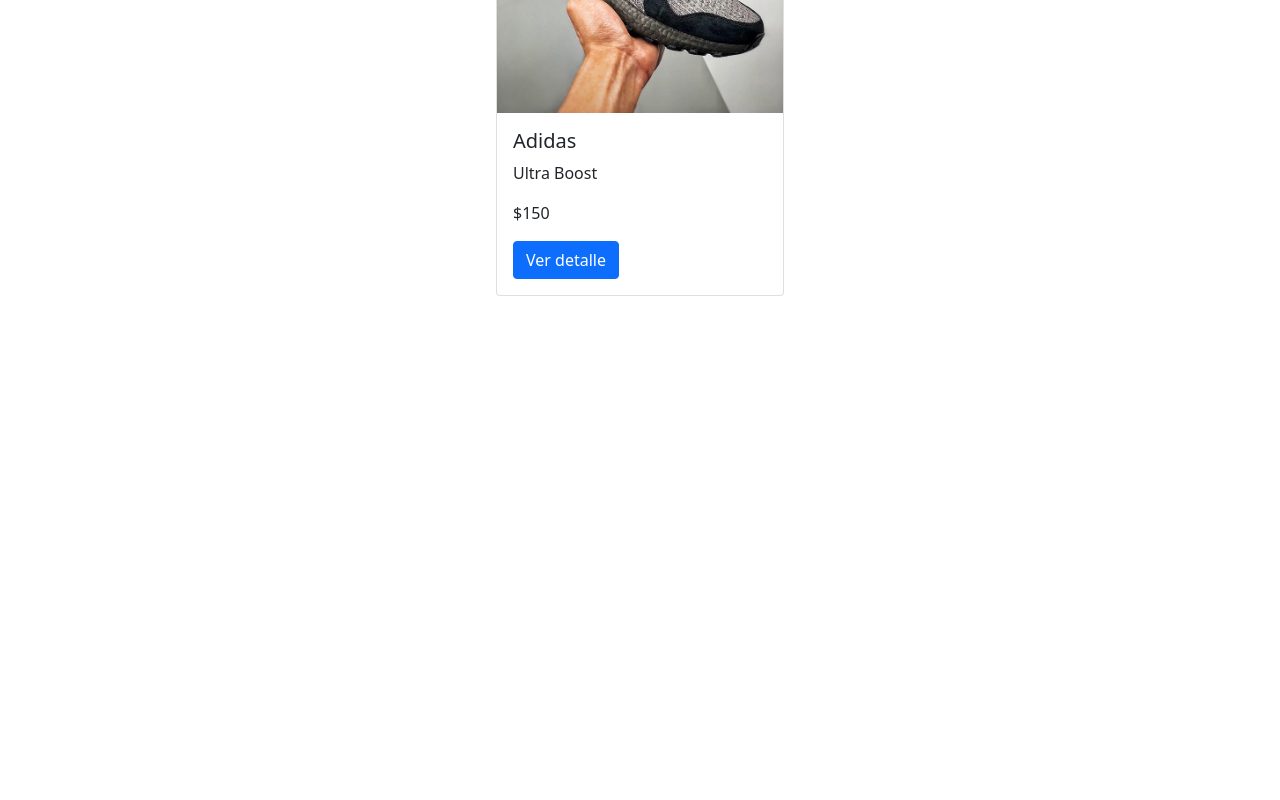
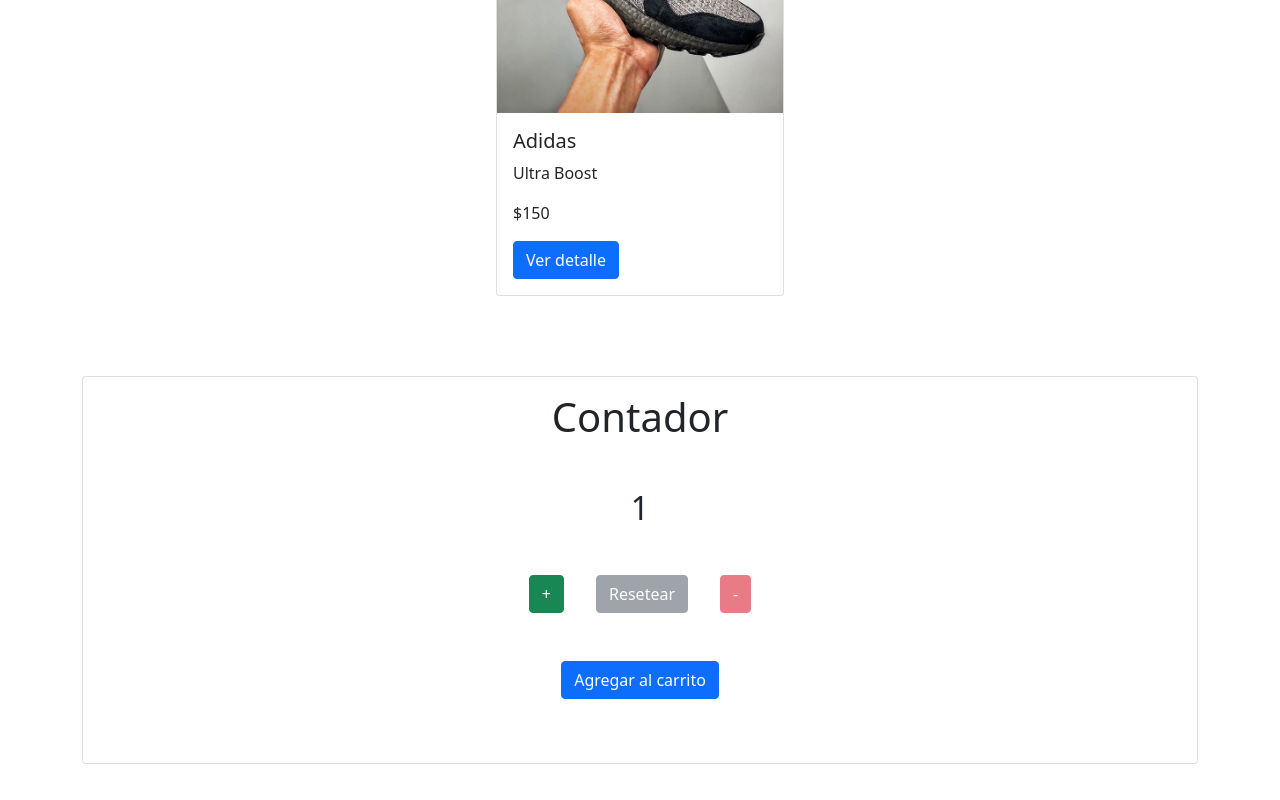
Before and after one commit to elvislevy/My-App-Elvis-Levy, a React (Create React App) app: page / in a window 1280 px wide. Shown: the part 2161-2961 px from the top of the page. Before the commit the page ends 2489 px from the top, so only its background shows below. Built offline with nearby package versions, Linux system fonts and the light colour scheme.

Commit message:
All the corrections have been done

```diff
--- a/src/App.js
+++ b/src/App.js
@@ -1,6 +1,7 @@
 import './App.css';
 import Navigator from './components/Navigator';
 import ItemListContainer from './components/ItemListContainer';
+
 
 
 function App() {
--- a/src/components/ItemCount.js
+++ b/src/components/ItemCount.js
@@ -4,29 +4,32 @@ import React,{useState} from "react";
 
 function ItemCount ({stock,initial, onAdd}) {
 
-    const [cantidad, setCantidad] = useState(minimo);
+    const [amount, setAmount] = useState(initial);
 
 
     const suma = () => {
-        (cantidad < disponible) && setCantidad(cantidad + 1)
+        (amount < stock) && setAmount(amount + 1)
     }
     const resta = () => {
-        (cantidad > minimo) && setCantidad(cantidad - 1)
+        (amount > initial) && setAmount(amount - 1)
     }
     const reset = () => {
-        setCantidad(minimo)
+        setAmount(initial)
     }
 
     return(
         <div className="container my-5">
             <div className="card text-center my-5">
                 <div className="card-body">
-                    <h1> Contador</h1>
+                    <h1>Contador</h1>
                     <div className="my-5">
-                        <h2 className="my-5">{cantidad}</h2>
+                        <h2 className="my-5">{amount}</h2>
                         <button className="btn btn-success mx-3" onClick={suma}> + </button>
-                        <button className="btn btn-secondary mx-3" onClick={reset} disabled={cantidad === minimo}> Resetear </button>
-                        <button className="btn btn-danger mx-3" onClick={resta} disabled={cantidad === minimo}> - </button>
+                        <button className="btn btn-secondary mx-3" onClick={reset} disabled={amount === initial}> Resetear </button>
+                        <button className="btn btn-danger mx-3" onClick={resta} disabled={amount === initial}> - </button>
+                    </div>
+                    <div className="my-5">
+                        <button className="btn btn-primary mx-3" onClick={() => onAdd(amount)}>Agregar al carrito</button>
                     </div>
                 </div>
             </div>
--- a/src/components/ItemListContainer.js
+++ b/src/components/ItemListContainer.js
@@ -1,4 +1,5 @@
 import {useState, useEffect} from "react";
+import ItemCount from "./ItemCount";
 import ItemList from "./ItemList";
 
 
@@ -14,14 +15,15 @@ const ItemListContainer = () => {
 
     },[])
 
-    const onAdd = (cantidad) => {
-        console.log(`Agregaste ${cantidad} de items en el carrito`)
+    const onAdd = (amount) => {
+        console.log(`Agregaste ${amount} de items en el carrito`)
     }
 
 
     return (
             <div>
-                <ItemList items={items} onAdd={onAdd}/>
+                <ItemList items={items} />
+                <ItemCount initial={1} stock={15} onAdd={onAdd} />
             </div>
     );
 
```
